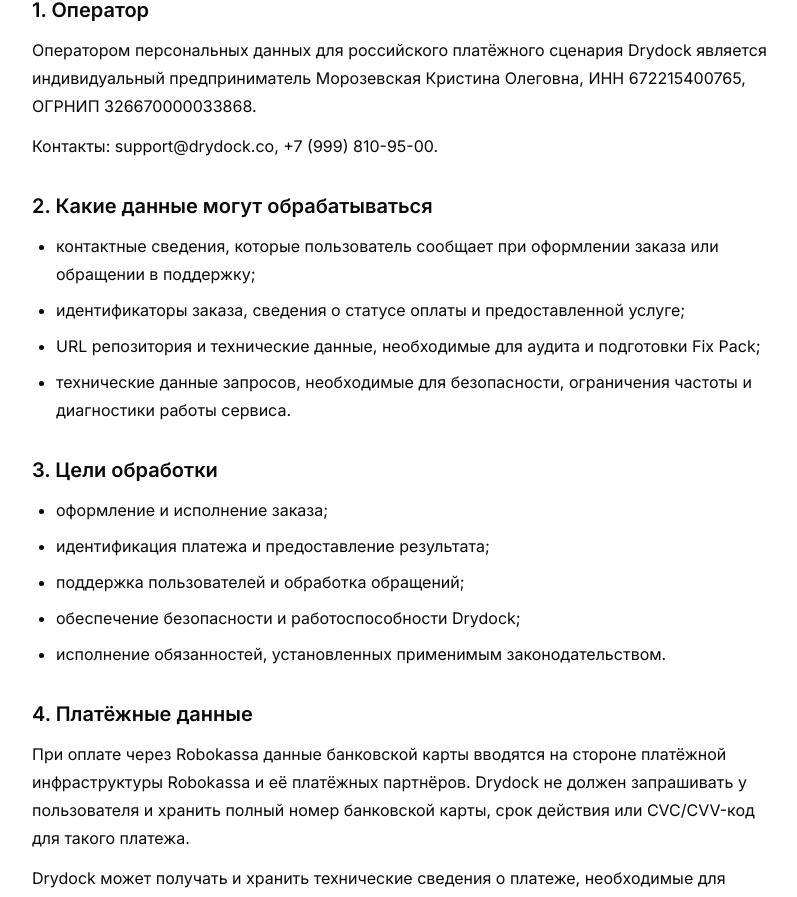
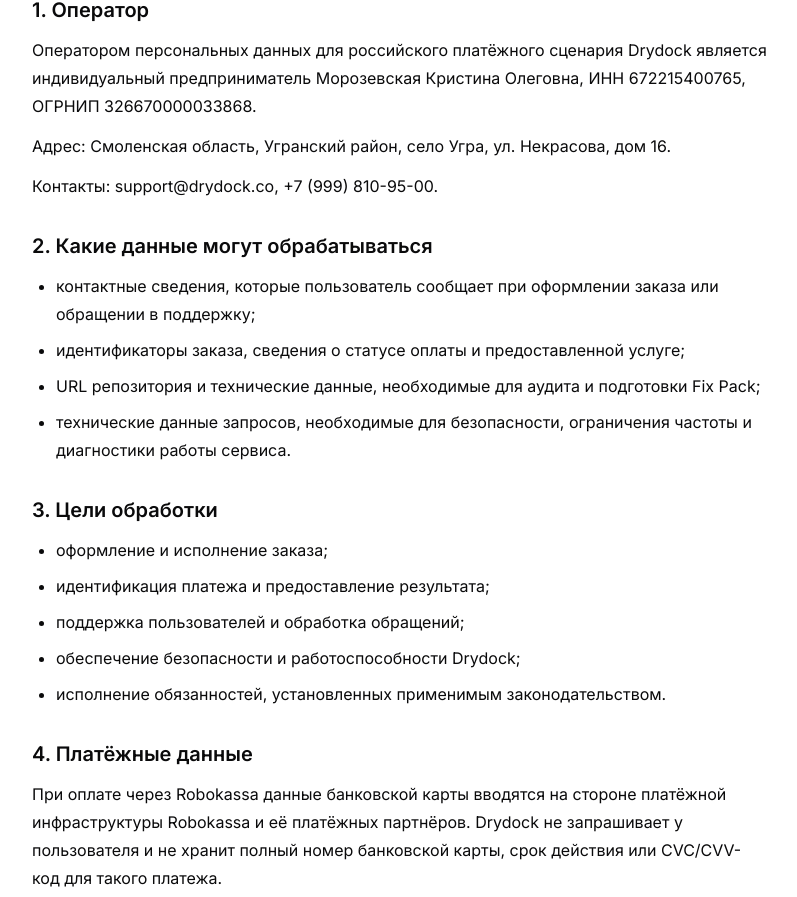
Before and after one commit to aiagent2046-coder/shipit, a Next.js app in the folder web/: page /ru/privacy in a window 1280 px wide. Shown: the part 253-1150 px from the top of the page, without its empty margins (240-1037 px from the left). Built offline with nearby package versions, Linux system fonts and the light colour scheme; no server answers.

Commit message:
Publish Russian seller address in privacy policy

```diff
--- a/web/src/app/ru/privacy/page.tsx
+++ b/web/src/app/ru/privacy/page.tsx
@@ -15,6 +15,7 @@ export default function PrivacyPage() {
       <section className="mt-8">
         <h2 className="text-xl font-semibold">1. Оператор</h2>
         <p className="mt-3">Оператором персональных данных для российского платёжного сценария Drydock является индивидуальный предприниматель Морозевская Кристина Олеговна, ИНН 672215400765, ОГРНИП 326670000033868.</p>
+        <p className="mt-3">Адрес: Смоленская область, Угранский район, село Угра, ул. Некрасова, дом 16.</p>
         <p className="mt-3">Контакты: support@drydock.co, +7 (999) 810-95-00.</p>
       </section>
 
@@ -41,7 +42,7 @@ export default function PrivacyPage() {
 
       <section className="mt-8">
         <h2 className="text-xl font-semibold">4. Платёжные данные</h2>
-        <p className="mt-3">При оплате через Robokassa данные банковской карты вводятся на стороне платёжной инфраструктуры Robokassa и её платёжных партнёров. Drydock не должен запрашивать у пользователя и хранить полный номер банковской карты, срок действия или CVC/CVV-код для такого платежа.</p>
+        <p className="mt-3">При оплате через Robokassa данные банковской карты вводятся на стороне платёжной инфраструктуры Robokassa и её платёжных партнёров. Drydock не запрашивает у пользователя и не хранит полный номер банковской карты, срок действия или CVC/CVV-код для такого платежа.</p>
         <p className="mt-3">Drydock может получать и хранить технические сведения о платеже, необходимые для сопоставления оплаты с заказом: идентификатор заказа/платежа, сумму, валюту, статус и время операции.</p>
       </section>
 
```
